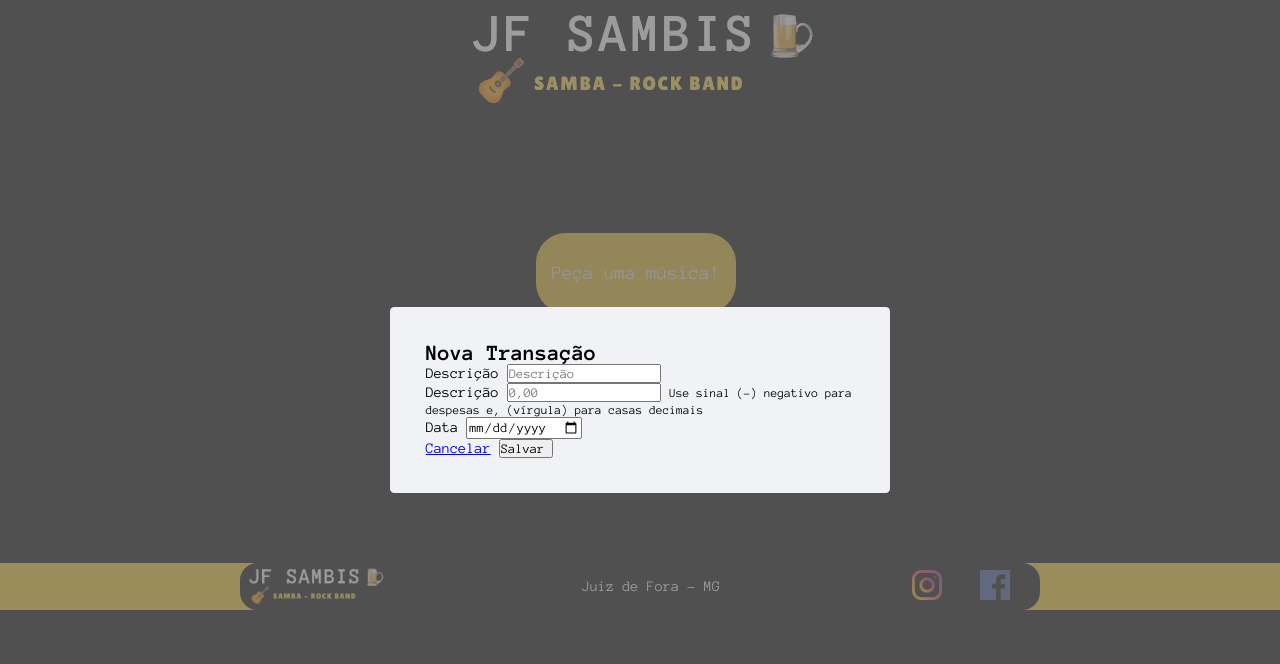
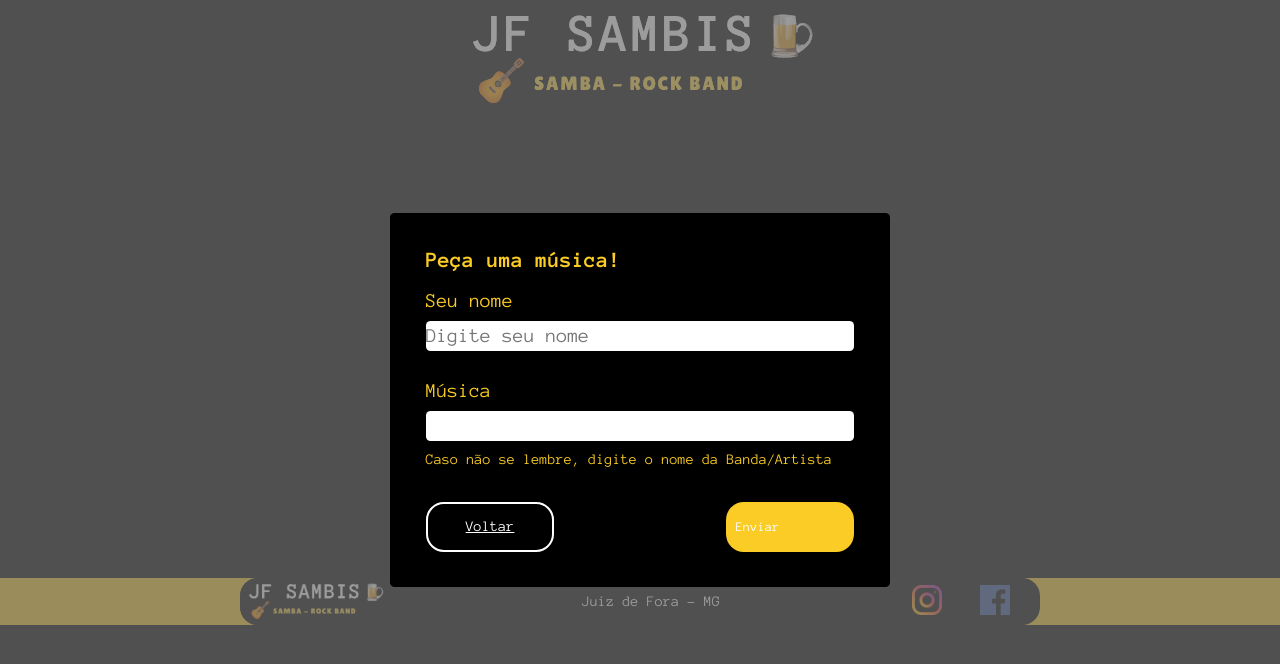
Before and after one commit to juan-engmed/app-jfsambis, a plain HTML site: page index.html in a window 1280 px wide. Both pictures are taken after a click on the button "Peça uma música!". Drawn offline with Linux system fonts and the light colour scheme.

Commit message:
almost front-end

```diff
--- a/index.html
+++ b/index.html
@@ -22,10 +22,10 @@
         <section class="interactions">
 
             <div class="btn-music">
-                <button onclick="modal.open()">Peça uma música!</button </div>>
+                <button onclick="modalMusic.open()">Peça uma música!</button </div>>
 
                 <div class="btn-scrap">
-                    <button>Mande um recado!</button>
+                    <button onclick="modalScrap.open()">Mande um recado!</button>
                 </div>
 
         </section>
@@ -53,32 +53,57 @@
 
     </footer>
 
-    <div class="modal-overlay ">
+    <div class="modal-overlayMusic ">
+        <div class="modal">
+            <div id="form">
+                <h2>Peça uma música!</h2>
+                <form action="">
+                    <div class="input-group">
+                        <label class='sr-only' for="name">Seu nome</label>
+                        <input type="text" id="name" name="name" placeholder="Digite seu nome">
+                    </div>
+
+                    <div class="input-group">
+                        <label class='sr-only' for="music">Música</label>
+                        <input type="text" id="music" name="music" place="Digite o nome da música">
+                        <small class="alternative">Caso não se lembre, digite o nome da Banda/Artista</small>
+                    </div>
+
+
+                    <div class="input-group actions">
+                        <a href="#" onclick="modalMusic.close()" class="button cancel">Voltar</a>
+                        <button type="submit">Enviar <img src="./assets/send.png" alt="enviar"></button>
+                    </div>
+                </form>
+            </div>
+        </div>
+    </div>
+
+    <div class="modal-overlayScrap ">
         <div class="modal">
 
             <div id="form">
-                <h2>Nova Transação</h2>
+                <h2>Mande um recado!</h2>
                 <form action="">
                     <div class="input-group">
-                        <label class='sr-only' for="description">Descrição</label>
-                        <input type="text" id="description" name="description" placeholder="Descrição">
+                        <label class='sr-only' for="name">Seu nome</label>
+                        <input type="text" id="name" name="name" placeholder="Seu nome">
                     </div>
 
                     <div class="input-group">
-                        <label class='sr-only' for="amount">Descrição</label>
-                        <input type="number" step='0.01' id="amount" name="amount" placeholder="0,00">
-                        <small class="help">Use sinal (-) negativo para despesas e, (vírgula) para casas
-                            decimais</small>
+                        <label class='sr-only' for="scrap">Recado</label>
+                        <input type="textarea" id="scrap" name="music"
+                        rows="5" cols="33" placeholder="Digite seu recado">
+                        <small class="alternative">Sugestões, críticas, elogios, recadinhos para a banda ou outras
+                            mesas!
+                            Pode pedir mais cerveja/drinks ou um abraço para aquele seu amigo/parente. Salve Tim!
+                        </small>
                     </div>
 
-                    <div class="input-group">
-                        <label class='sr-only' for="date">Data</label>
-                        <input type="date" id="date" name="date">
-                    </div>
 
                     <div class="input-group actions">
-                        <a href="#" onclick="modal.close()" class="button cancel">Cancelar</a>
-                        <button type="submit">Salvar</button>
+                        <a href="#" onclick="modalScrap.close()" class="button cancel">Voltar</a>
+                        <button type="submit" onclick="modalScrap.close()">Enviar <img src="./assets/send.png" alt="enviar"></button>
                     </div>
 
                 </form>
--- a/script.js
+++ b/script.js
@@ -1,10 +1,10 @@
-const modal = {
+const modalMusic = {
 
     open(){
         //Abrir modal
         //Adicionar a class active ao modal
         document
-            .querySelector('.modal-overlay')
+            .querySelector('.modal-overlayMusic')
             .classList
             .add('active');
 
@@ -13,9 +13,31 @@ const modal = {
         // fechar o modal
         // remover a class active do modal
         document
-        .querySelector('.modal-overlay')
+        .querySelector('.modal-overlayMusic')
         .classList
         .remove('active');
     }
 
 }
+
+const modalScrap = {
+
+    open(){
+        //Abrir modal
+        //Adicionar a class active ao modal
+        document
+            .querySelector('.modal-overlayScrap')
+            .classList
+            .add('active');
+
+    },
+    close(){
+        // fechar o modal
+        // remover a class active do modal
+        document
+        .querySelector('.modal-overlayScrap')
+        .classList
+        .remove('active');
+    }
+
+}
--- a/styles.css
+++ b/styles.css
@@ -3,6 +3,7 @@
   padding-left: 0;
   box-sizing: border-box;
   font-family: "Anonymous Pro", monospace;
+  border: none;
 }
 
 html {
@@ -17,6 +18,7 @@ body {
 .container {
   width: min(90vw, 800px);
   margin: auto;
+
   -webkit-animation: fadeIn 2.5s ease-in-out;
   -moz-animation: fadeIn 2.5s ease-in-out;
   -o-animation: fadeIn 2.5s ease-in-out;
@@ -90,6 +92,13 @@ header img:hover {
   transition: 0.7s;
 }
 
+.interactions button:focus{
+        outline: thin dotted;
+        outline: 0px auto -webkit-focus-ring-color;
+        outline-offset: 0px;
+}
+
+/* FOOTER ============*/
 footer {
   margin-top: 100px;
   width: 100%;
@@ -215,7 +224,7 @@ footer div li {
 }
 
 /* Modal ===========*/
-.modal-overlay {
+.modal-overlayMusic, .modal-overlayScrap {
   width: 100%;
   height: 100%;
 
@@ -232,15 +241,121 @@ footer div li {
   visibility: hidden;
 }
 
-.modal-overlay.active {
+.modal-overlayMusic.active, .modal-overlayScrap.active {
   opacity: 1;
   visibility: visible;
 }
 
 .modal {
-  background: #f0f2f5;
+  background: #000000;
   padding: 2.4rem;
   width: 90%;
   max-width: 500px;
   border-radius: 0.3rem;
+  color: #facc25;
 }
+
+form{
+    max-width: 500px;
+}
+
+
+form input{
+    border: 0px;
+    border-radius: 0.3rem;
+
+    margin-top: 10px;
+    margin-bottom: 10px;
+    height: 30px;
+
+    width: 100%;
+
+    font-size: 20px;
+}
+
+form small{
+
+    display: flex;
+    padding: 1px 0 15px 0;
+
+    font-size: 1em;
+
+}
+
+.input-group {
+    margin-top: 20px
+}
+
+.input-group.actions{
+    display: flex;
+    align-items: center;
+    justify-content: space-between;
+}
+
+.input-group.actions .button,
+.input-group.actions button {
+    width: 30%;
+
+}
+
+button{
+    width: 100%;
+    height: 50px;
+    border: none;
+    color: white;
+    background: #facc25;
+    padding: 0;
+    border-radius: 1.2rem;
+    cursor: pointer;
+
+    display: flex;
+    align-items: center;
+    justify-content: center;
+    gap: 5px;
+}
+
+form label{
+    font-size: 20px;
+}
+
+button img {
+    visibility: hidden;
+
+    height: 1px;
+}
+
+button:hover img{
+
+        visibility: visible;
+        height: 30px;
+        transition: 0.5s;
+
+}
+
+button:focus{
+    outline: thin dotted;
+    outline: 0px auto -webkit-focus-ring-color;
+    outline-offset: 0px;
+    transition: 0.5s;
+    visibility: hidden;
+}
+
+
+
+.button.cancel {
+    color: #fff;
+    border: 2px rgb(255, 255, 255) solid;
+    border-radius: 1.2em;
+    height: 50px;
+
+    display:flex;
+    align-items: center;
+    justify-content: center;
+
+    opacity: 1;
+}
+
+.button.cancel:hover{
+    border: 2px solid #c2c2c2;
+    color: #c2c2c1
+}
```
